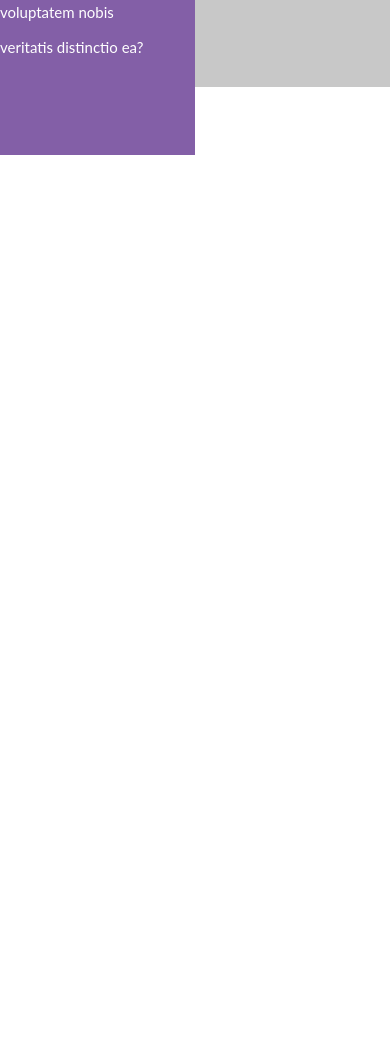
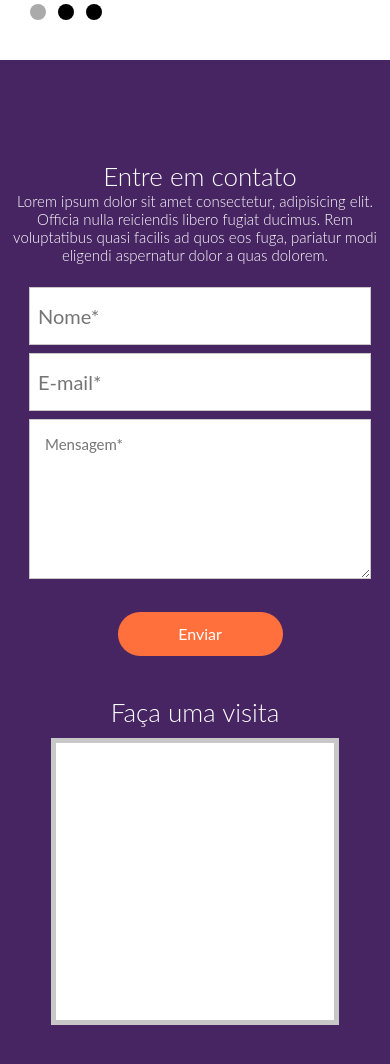
Before and after one commit to LucasPolicarpo-svg/Projeto-03, a plain HTML site: page index.html in a window 390 px wide. Shown: the part 1905-2969 px from the top of the page. Before the commit the page ends 2060 px from the top, so only its background shows below. Drawn offline with Linux system fonts and the light colour scheme.

Commit message:
Segundo commit

```diff
--- a/css/style.css
+++ b/css/style.css
@@ -231,7 +231,7 @@ section.sessao1 .container{
 .wraper-part1{
     max-width: 600px;
     float: right;
-    padding-right: 30px;
+    padding: 0 30px;
 }
 
 .part1 h2{
@@ -250,7 +250,6 @@ section.sessao1 .container{
     float: right;
     width: 50%;
     padding: 140px 0 90px 0;
-    background-color: rgb(200, 200, 200);
 }
 
 .sobre-autor{
@@ -321,6 +320,104 @@ section.sessao1 .container{
     cursor: pointer;
 }
 
+section.sessao4{
+    background-color: #472563;
+    padding: 100px 0;
+}
+
+.form{
+    float: left;
+    width: 50%;
+    color: white;
+    padding-left: 10px;
+}
+
+.form h2{
+    font-size: 26px;
+    font-weight: 300;
+}
+
+.form p{
+    font-size: 15px;
+    font-weight: 300;
+    max-width: 400px;
+    padding-right: 10px;
+}
+
+.form form{
+    margin-top: 15px;
+}
+
+.form form input[type=text]{
+    width: 90%;
+    max-width: 480px;
+    margin-top: 8px;
+    font-size: 20px;
+    height: 58px;
+    padding-left: 8px;
+    line-height: 58x;
+    border: 1px solid rgb(200, 200, 200);
+}
+
+.form form textarea{
+    width: 90%;
+    font-size: 15px;
+    max-width: 480px;
+    padding: 15px;
+    height: 160px;
+    border: 1px solid rgb(200, 200, 200);
+    margin-top: 8px;
+}
+
+.form form input[type=submit]{
+    background-color: #FF703D;
+    width: 165px;
+    border: 0;
+    height: 44px;
+    cursor: pointer;
+    color: white;
+    margin-top: 30px;
+    border-radius: 50px;
+    font-size: 16px;
+}
+
+.maps-wraper{
+    float: left;
+    width: 50%;
+    color: white;
+    padding: 0 80px;
+}
+
+.maps-wraper h2{
+    font-size: 26px;
+    font-weight: 300;
+}
+
+.maps-wraper3{
+    margin-top: 10px;
+    width: 100%;
+    max-width: 480px;
+    position: relative;
+}
+
+.maps-wraper2{
+    position: absolute;
+    top: 0;
+    left: 0;
+    width: 100%;
+    padding-top: 100%;
+}
+
+.maps{
+    left: 0;
+    top: 0;
+    position: absolute;
+    width: 100%;
+    height: 100%;
+    background-color: white;
+    border: 5px solid rgb(200, 200, 200);
+
+}
 
 @media screen and (max-width: 830px){
     .chamada1{
@@ -388,4 +485,52 @@ section.sessao1 .container{
     .sessao2{
         padding: 40px 2%;
     }
+    section.sessao4 .container{
+        text-align: center;
+    }
+    .form{
+        float: none;
+        width: 100%;
+    }
+    .form p{
+        display: inline-block;
+    }
+    .maps-wraper{
+        float: none;
+        width: 100%;
+        margin-top: 40px;
+        padding: 0 4%;
+    }
+    .maps-wraper3{
+        margin-top: 10px;
+        width: 80%;
+        padding-top: 80%;
+        max-width: none;
+        display: inline-block;
+        position: relative;
+    }
+
+    .maps-wraper2{
+        position: absolute;
+        top: 0;
+        left: 0;
+        width: 100%;
+        padding-top: 0;
+        height: 100%;
+    }
 }
+
+@media screen and (max-width: 580px){
+    .part1{
+        width: 100%;
+        padding: 40px 0;
+    }
+    .part2{
+        padding: 40px 0;
+        width: 100%;
+    }
+    .sessao2 img{
+        margin-top: 20px;
+        top: 40px;
+    }
+}
--- a/index.html
+++ b/index.html
@@ -52,7 +52,7 @@
                     <li>Sistemas</li>
                 </ul>
                 <div class="clear"></div><!--clear-->
-                <div class="bt1-texto">Entre em contato</div><!--bt1-texto-->
+                <div class="bt1-texto" title="Entre em contato">Entre em contato</div><!--bt1-texto-->
             </div><!--texto-sessao1-->
             <div class="device-sessao1">
 
@@ -90,12 +90,43 @@
                 </div><!--texto-autor-->
             </div><!--sobre-autor-->
             <div class="slider-bullets">
-                <span style="background-color: brown;"></span>
+                <span style="background-color: rgb(170, 170, 170);"></span>
                 <span></span>
                 <span></span>
             </div><!--slider-bullets-->
         </div><!--part2-->
+        <div class="clear"></div><!--clear-->
     </section><!--sessao3-->
+
+    <section class="sessao4">
+        <div class="container">
+            <div class="form">
+                <h2>Entre em contato</h2>
+                <p>Lorem ipsum dolor sit amet consectetur, adipisicing elit. Officia nulla reiciendis libero fugiat ducimus. Rem voluptatibus quasi facilis ad quos eos fuga, pariatur modi eligendi aspernatur dolor a quas dolorem.</p>
+
+                <form>
+                    <input type="text" name="Nome" placeholder="Nome*"/>
+                    <input type="text" name="email" placeholder="E-mail*"/>
+                    <textarea name="mesangem" placeholder="Mensagem*"></textarea>
+                    <div class="clear"></div><!--clear-->
+                    <div>
+                    <input type="submit" title="Enviar" name="acao" value="Enviar"/>
+                    </div>
+                </form>
+            </div><!--form-->
+
+            <div class="maps-wraper">
+                <h2>Faça uma visita</h2>
+                <div class="maps-wraper3">
+                    <div class="maps-wraper2">
+                        <div id="maps" class="maps"></div><!--maps-->
+                    </div><!--maps-wraper2-->
+                </div><!--maps-wraper3-->
+            </div><!--maps-wraper-->
+
+            <div class="clear"></div><!--clear-->
+        </div><!--container-->
+    </section><!--sessao4-->
 
 </body>
 </html>
```
